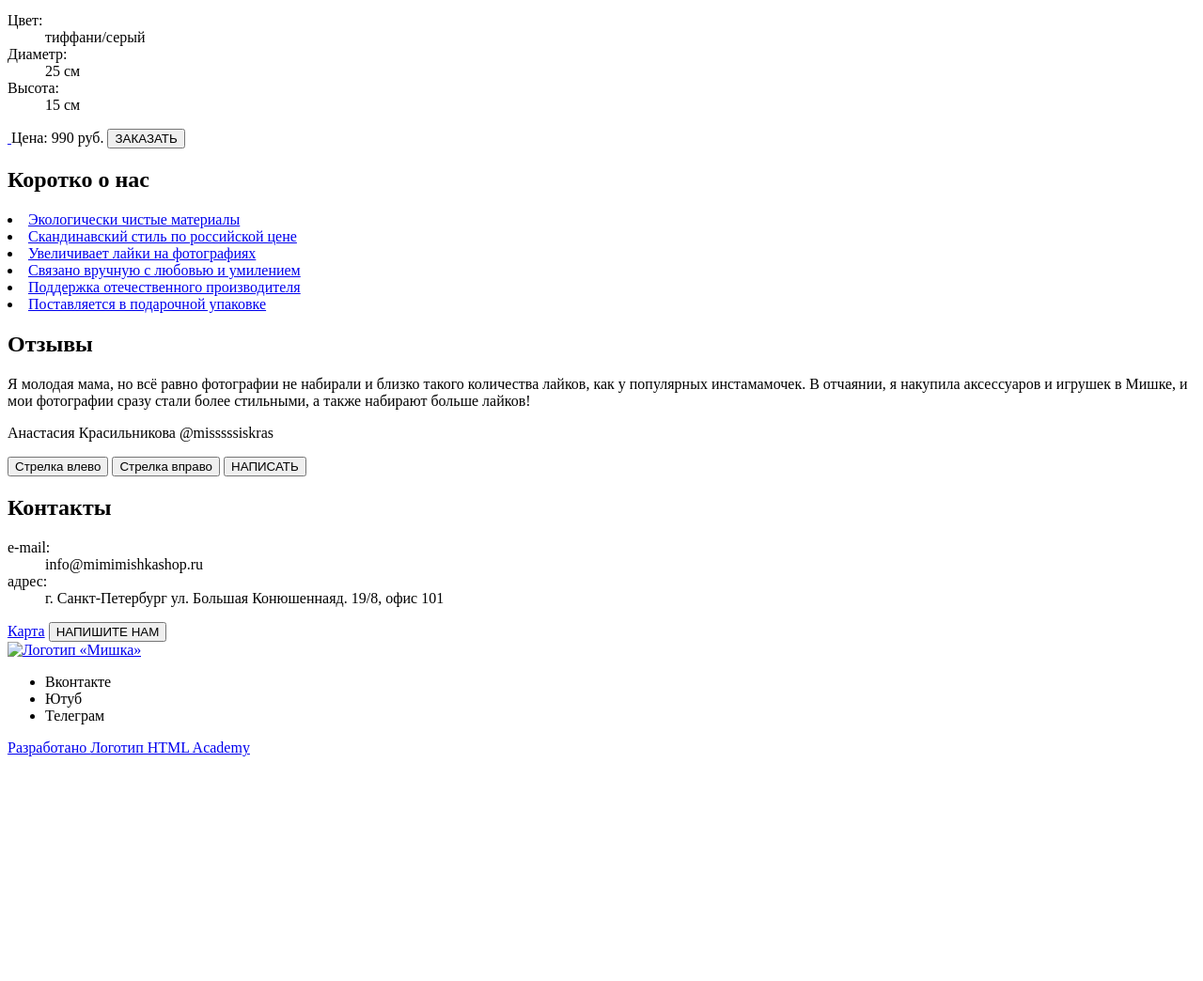
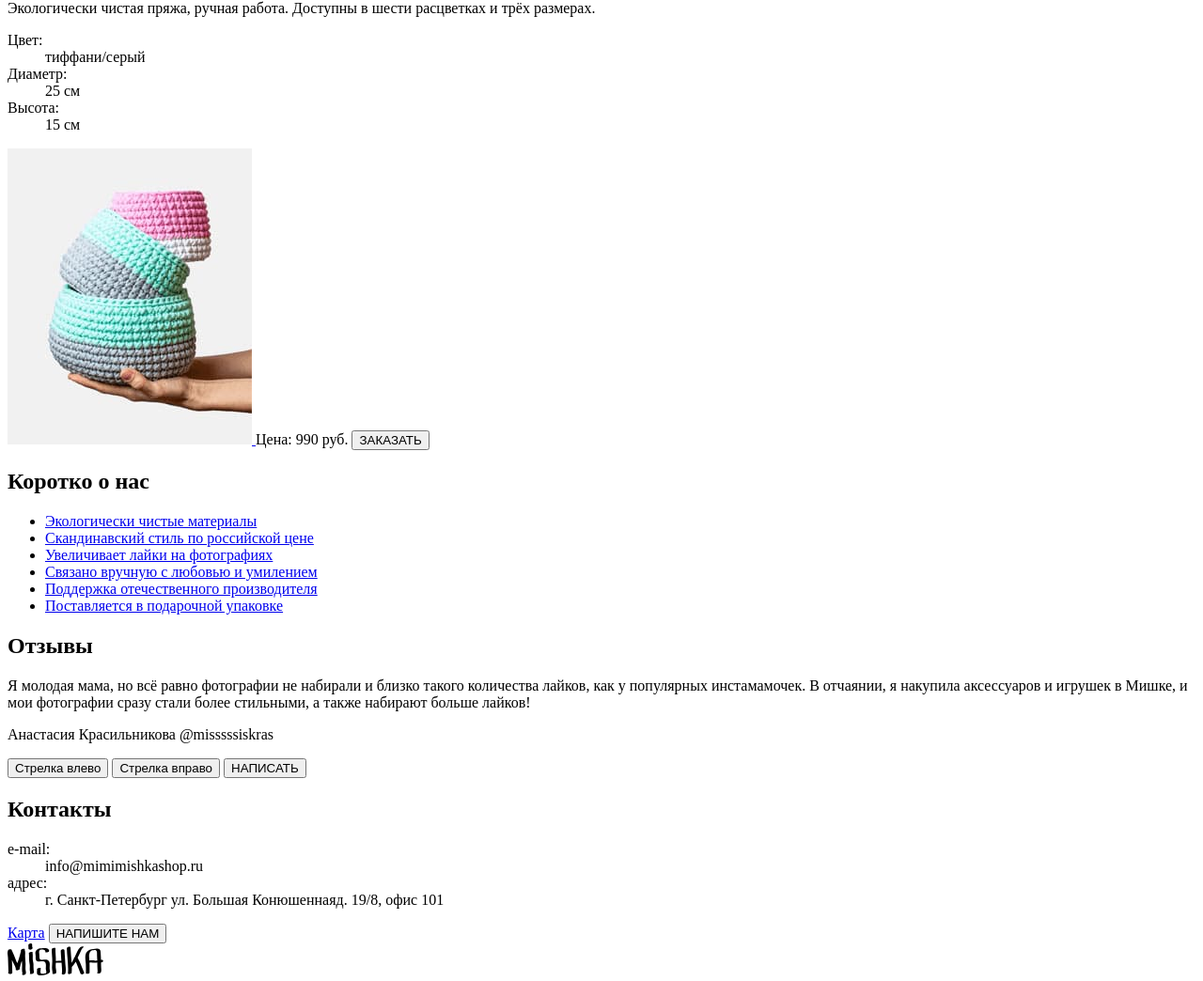
Before and after one commit to htmlacademy-adaptive/1796475-mishka-25, a plain HTML site: page source/index.html in a window 1280 px wide. Shown: the part 408-1452 px from the top of the page at 94% size. Before the commit the page ends 1221 px from the top, so only its background shows below. Drawn offline with Linux system fonts and the light colour scheme.

Commit message:
Разметка

```diff
--- a/source/index.html
+++ b/source/index.html
@@ -7,7 +7,7 @@
   <body class="page__body">
     <header class="main-header">
       <a class="main-header__logo">
-        <img src="mishka-logo-mobile.svg" width="86" height="35" alt="Логотип «Мишка»" />
+        <img src="../source/img/mishka-logo-mobile.svg" width="86" height="35" alt="Логотип «Мишка»" />
       </a>
       <nav class="main-nav">
         <button class="main-nav__toggle" type="button"><span class="visually-hidden">Открыть меню</span></button>
@@ -74,7 +74,7 @@
             <dd class="featured__value">15 см</dd>
           </dl>
           <a class="featured_image-link" href="#">
-            <img class="featured_product-image"/>
+            <img class="featured_product-image" src="../source/img/triple-set-mobile.jpg" width="260" height="315" alt="Вязаные корзинки"/>
           </a>
           <span class="featured_product-price">Цена: 990 руб.</span>
           <button class="button featured_button">ЗАКАЗАТЬ</button>
@@ -82,36 +82,38 @@
       </section>
       <section class="about">
         <h2 class="about__title">Коротко о нас</h2>
-        <li class="about__list">
+        <ul class="about__list">
+          <li class="about__item">
             <a class="about__link about__link--flower" href="#">
               Экологически чистые материалы
             </a>
           </li>
-        <li class="about__list">
+          <li class="about__item">
             <a class="about__link about__link--banknote" href="#">
               Скандинавский стиль по российской цене
             </a>
           </li>
-        <li class="about__list">
+          <li class="about__item">
             <a class="about__link about__link--heart" href="#">
               Увеличивает лайки на фотографиях
             </a>
           </li>
-        <li class="about__list">
+          <li class="about__item">
             <a class="about__link about__link--tangle" href="#">
               Связано вручную с любовью и умилением
             </a>
           </li>
-        <li class="about__list">
+          <li class="about__item">
             <a class="about__link about__link--rocket" href="#">
               Поддержка отечественного производителя
             </a>
           </li>
-        <li class="about__list">
+          <li class="about__item">
             <a class="about__link about__link--gift" href="#">
               Поставляется в подарочной упаковке
             </a>
           </li>
+        </ul>
       </section>
       <section class="reviews">
         <h2 class="reviews__title">Отзывы</h2>
@@ -137,7 +139,7 @@
     </main>
     <footer class="main-footer">
       <a class="main-footer__logo" href="#">
-        <img src="mishka-logo-tablet.svg" width="102" height="34" alt="Логотип «Мишка»" />
+        <img src="../source/img/logo-footer.svg" width="102" height="34" alt="Логотип «Мишка»" />
       </a>
       <ul class="main-footer__list">
         <li class="main-footer__item">
```
Also changed, not shown: source/img/logo-footer.svg (added), source/img/triple-set-mobile.jpg (added). Lines whose indentation alone changed are shown as unchanged.
